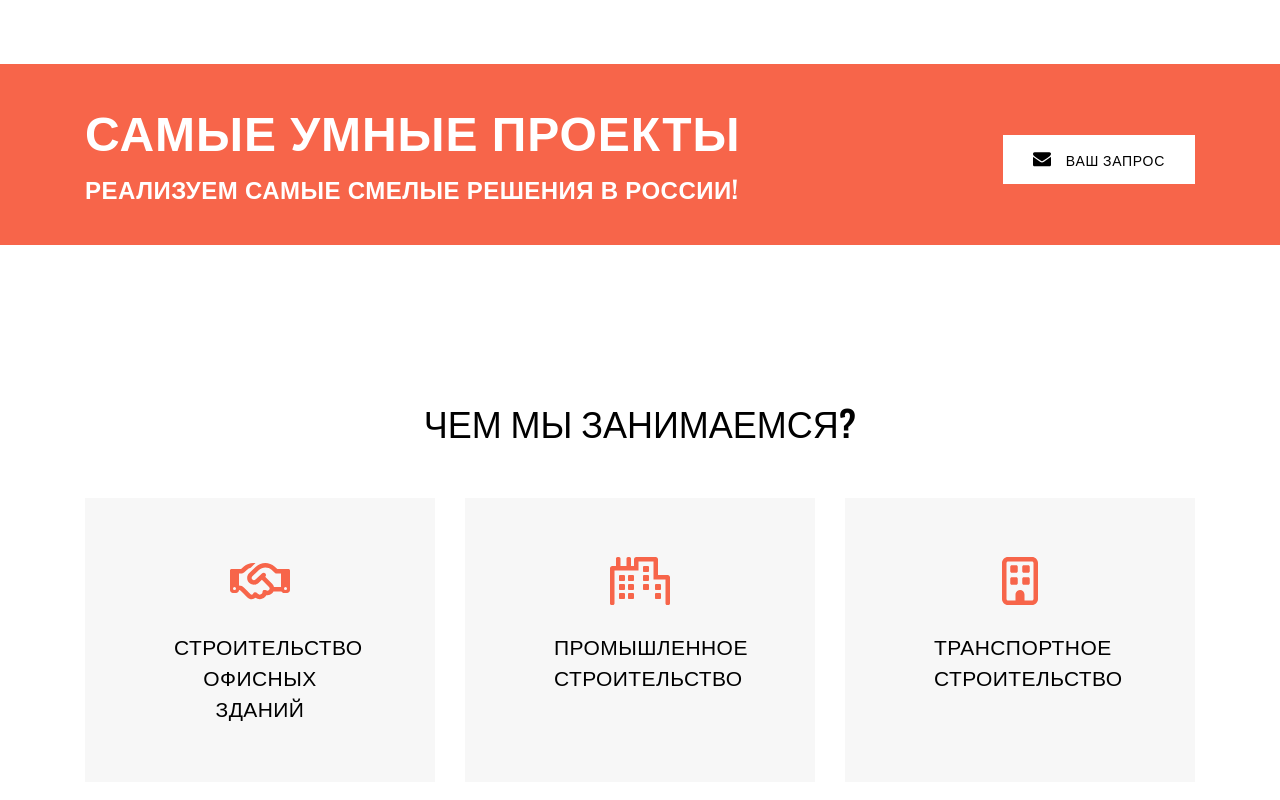
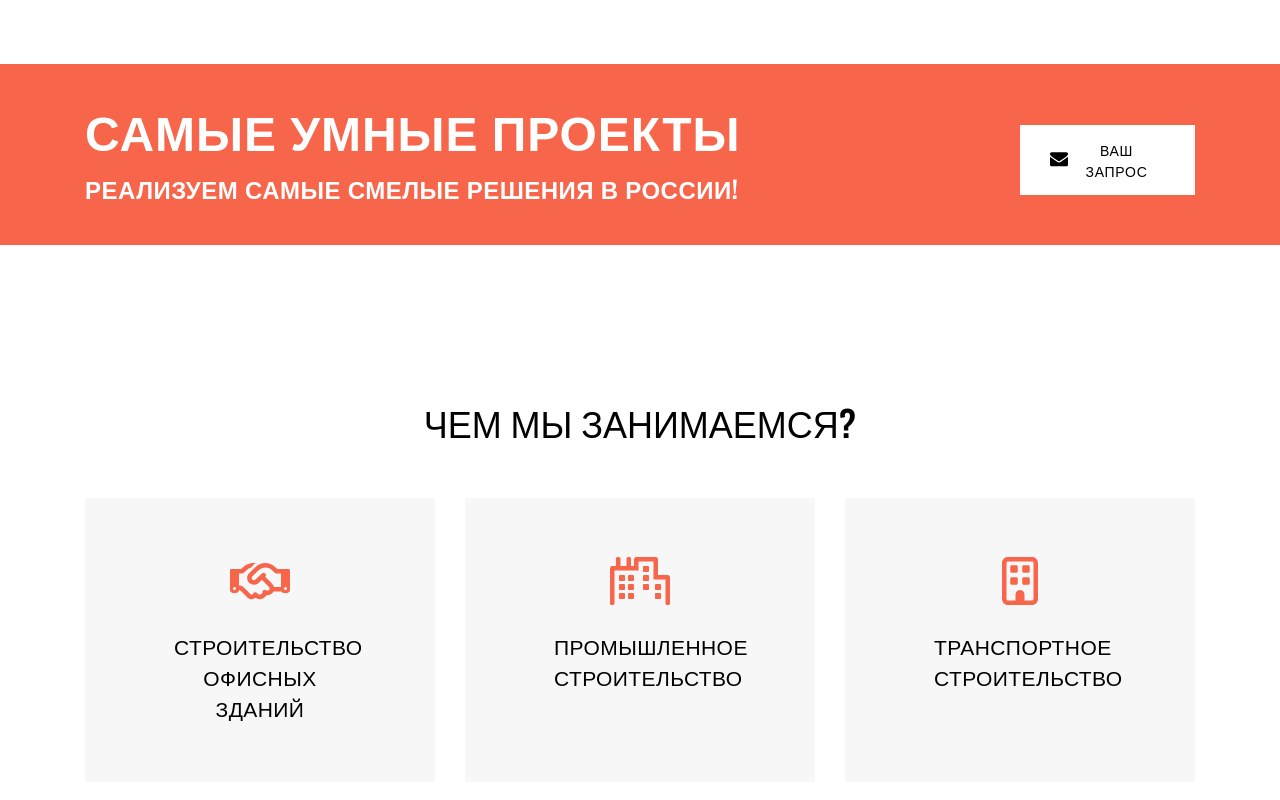
Before and after one commit to AMGilmullina/first-project, a plain HTML site: page index.html in a window 1280 px wide. Shown: the part 1760-2560 px from the top of the page. Drawn offline with nearby package versions, Linux system fonts and the light colour scheme.

Commit message:
Добавлена анимация при наведении на кнопку

```diff
--- a/css/styles.css
+++ b/css/styles.css
@@ -24,6 +24,7 @@ body {
     --bg-gray: #F7F7F7;
 }
 
+/* ---------- HEADER ---------- */
 .header__navigation {
     display: flex;
     justify-content: space-between;
@@ -189,13 +190,13 @@ body {
     letter-spacing: 0.5px;
     color: var(--white);
 }
-.request__button {
+.button {
+    width: 175px;
     margin-top: 49px;
     display: flex;
-    background-color: var(--white);
+    justify-content: space-between;
+    align-items: center;
     padding: 14px 30px;
-}
-.btn {
     background-color: var(--white);
     color: var(--black);
     font-weight: 500;
@@ -205,6 +206,12 @@ body {
     border: none;
     font-family: 'Oswald', sans-serif;
     margin-left: 15px;
+}
+.button:hover {
+    color: var(--accent);
+    -webkit-box-shadow: inset 0px 0px 5px #c1c1c1;
+        -moz-box-shadow: inset 0px 0px 5px #c1c1c1;
+            box-shadow: inset 0px 0px 5px #c1c1c1;
 }
 
 /* ---------- SERVICES ---------- */
--- a/index.html
+++ b/index.html
@@ -84,10 +84,10 @@
                     <h3 class="request__text-title">САМЫЕ УМНЫЕ ПРОЕКТЫ</h3>
                     <p class="request__text-subtitle">РЕАЛИЗУЕМ САМЫЕ СМЕЛЫЕ РЕШЕНИЯ В РОССИИ!</p>
                 </div>
-                <div class="request__button">
+                <button class="button">
                     <img src="img/email.svg" alt="">
-                    <button class="btn">Ваш запрос</button>
-                </div>
+                    <p>Ваш запрос</p>
+                </button>
             </div>
         </div>
     </section>
@@ -228,10 +228,10 @@
                     <h3 class="request__text-title">ХОТИТЕ С НАМИ РАБОТАТЬ?</h3>
                     <p class="request__text-subtitle">ОСТАВЬТЕ ЗАЯВКУ И МЫ СВЯЖЕМСЯ С ВАМИ!</p>
                 </div>
-                <div class="request__button">
+                <button class="button">
                     <img src="img/email.svg" alt="">
-                    <button class="btn">Ваш запрос</button>
-                </div>
+                    <p>Ваш запрос</p>
+                </button>
             </div>
         </div>
     </section>
```
